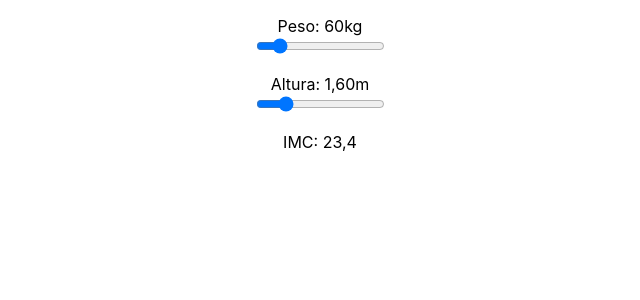
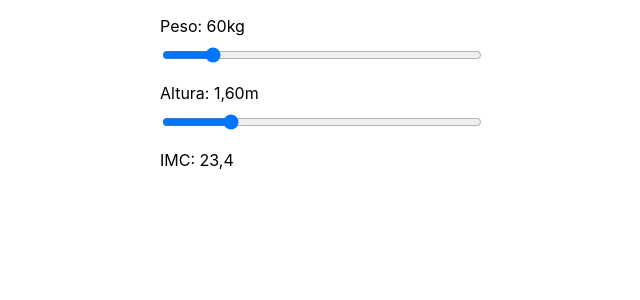
Before and after one commit to zomervinicius/IMCFrontendTest, a React (Create React App) app: page / in a window 1280 px wide. Shown: the top 300 px of the page, without its empty margins (320-960 px from the left). Built offline with nearby package versions, Linux system fonts and the light colour scheme.

Commit message:
finish styles

```diff
--- a/src/ImcCalculator.js
+++ b/src/ImcCalculator.js
@@ -4,7 +4,14 @@ import Slider from "./Slider"
 export default function ImcCalculator() {
   const [weight, setWeight] = useState(60)
   const [height, setHeight] = useState(1.6)
-  const [imcValue, setImcValue] = useState(0)
+  const imcFormula = weight / (height * height)
+  const formattedImcValue = imcFormula
+    .toFixed(1)
+    .toString()
+    .replace(".", ",")
+    .replace(" ", "")
+
+  const [imcValue, setImcValue] = useState(formattedImcValue)
   const onWeightChange = e => {
     setWeight(e.target.value)
   }
@@ -13,22 +20,17 @@ export default function ImcCalculator() {
   }
   useEffect(() => {
     const calcImc = () => {
-      setImcValue(
-        (weight / (height * height))
-          .toFixed(1)
-          .toString()
-          .replace(".", ",")
-          .replace(" ", "")
-      )
+      setImcValue(formattedImcValue)
     }
     calcImc()
-  }, [height, weight])
+  }, [height, formattedImcValue, weight])
   return (
-    <div style={{ textAlign: "center" }}>
+    <div style={{ width: "320px", margin: "auto" }}>
       <Slider
         min={40}
         max={180}
         value={weight}
+        inputStyle={{ width: "100%", marginTop: "0.7rem" }}
         label={"Peso"}
         divStyle={{ marginTop: "1rem" }}
         step={1}
@@ -41,7 +43,7 @@ export default function ImcCalculator() {
         divStyle={{ marginTop: "1rem" }}
         step={0.01}
         value={height}
-        inputStyle={{ width: "200px" }}
+        inputStyle={{ width: "100%", marginTop: "0.7rem" }}
         label={"Altura"}
         suffix={"m"}
         onChange={onHeightChange}
--- a/src/Slider.js
+++ b/src/Slider.js
@@ -20,13 +20,11 @@ export default function Slider({
 
   return (
     <div style={divStyle}>
-      <span style={{ textAlign: "left" }}>{`${label}: ${
-        isDecimal ? replaceDot : value
-      }${suffix} `}</span>
+      <span>{`${label}: ${isDecimal ? replaceDot : value}${suffix} `}</span>
       <div>
         <input
           type="range"
-          style={{ inputStyle }}
+          style={inputStyle}
           min={min}
           max={max}
           value={value}
```
